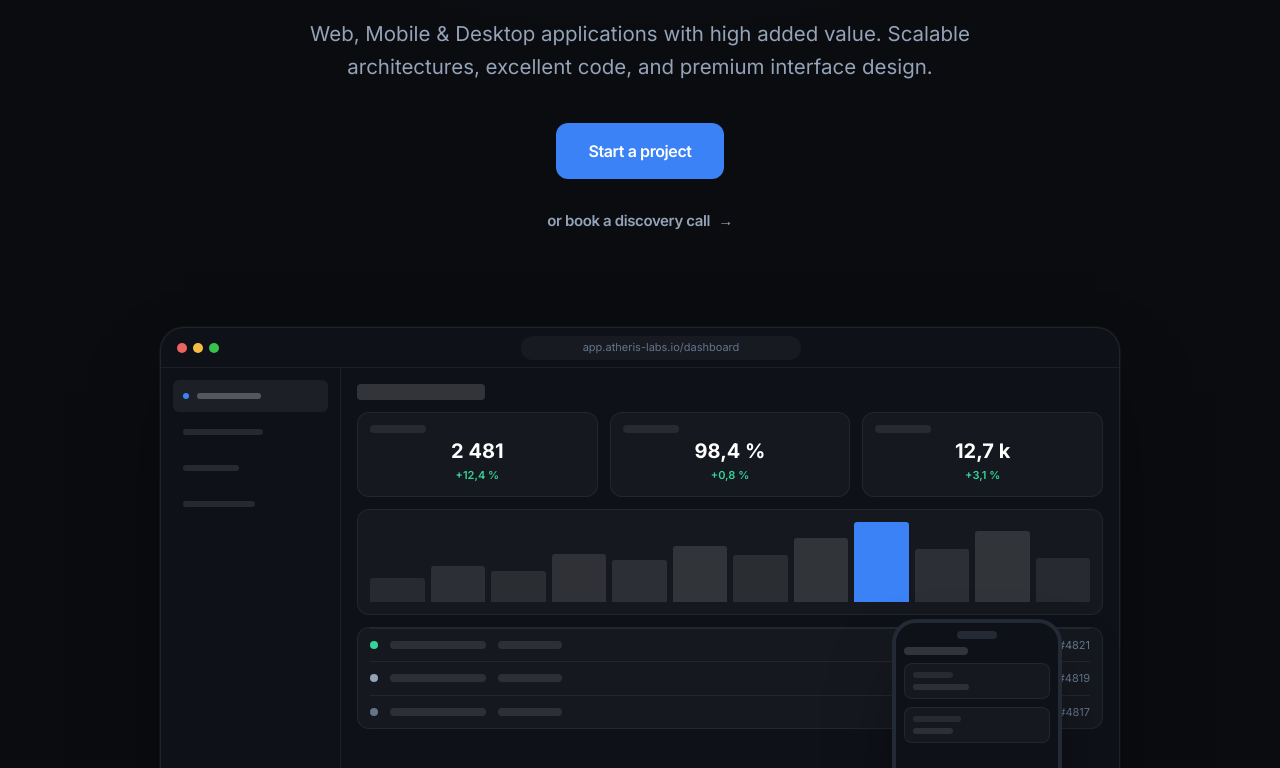
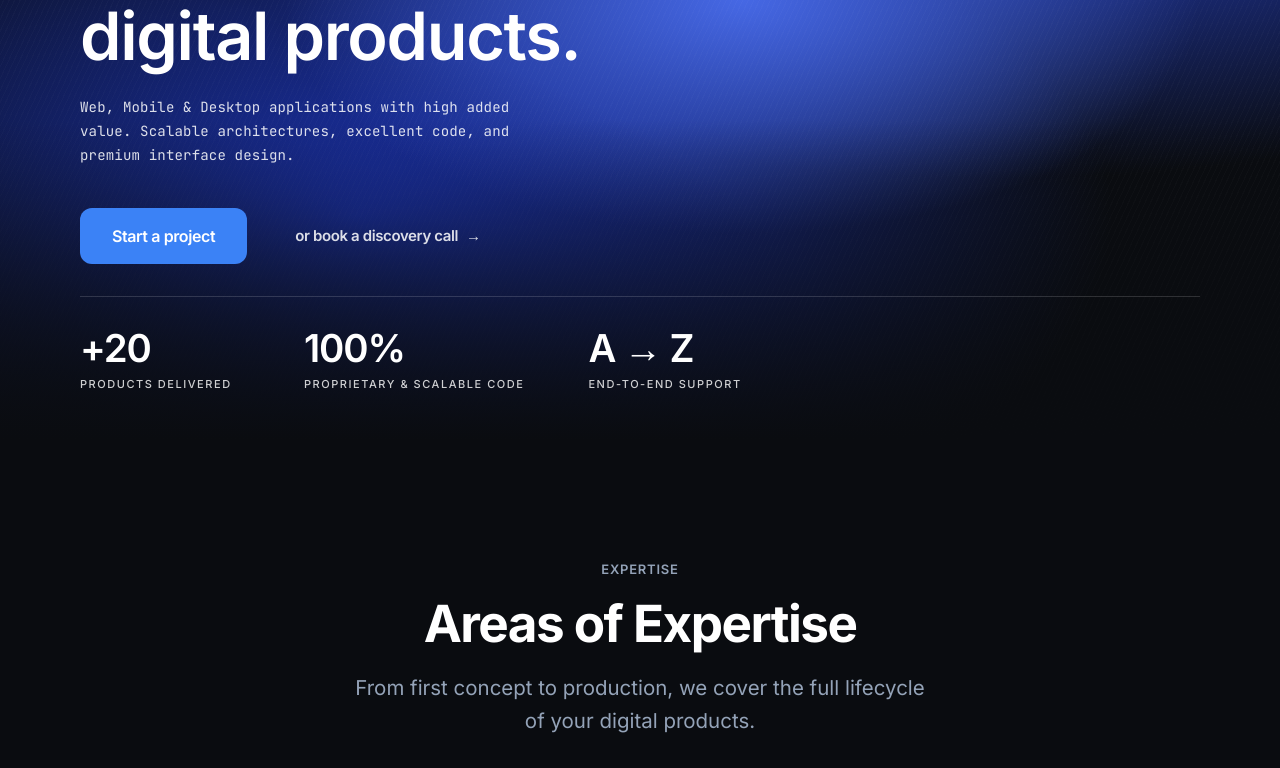
Before and after one commit to SOf1AN3/Atheris, a Next.js app: page /en in a window 1280 px wide. Shown: the part 432-1200 px from the top of the page. Built offline with nearby package versions, Linux system fonts and the light colour scheme.

Commit message:
refactor(hero): hero plein cadre fond mesh bleu, layout gauche et stats bas, mockup supprime

```diff
--- a/src/components/sections/Hero.tsx
+++ b/src/components/sections/Hero.tsx
@@ -1,9 +1,15 @@
-import { Badge } from "@/components/ui/Badge";
+import { JetBrains_Mono } from "next/font/google";
+
 import { Button } from "@/components/ui/Button";
 import type { HeroContent } from "@/content/types";
 
-import { HeroVisual } from "./HeroVisual";
 import { TrustBar } from "./TrustBar";
+
+const mono = JetBrains_Mono({
+  subsets: ["latin"],
+  display: "swap",
+  weight: ["400", "500"],
+});
 
 type HeroProps = {
   hero: HeroContent;
@@ -14,40 +20,62 @@ export function Hero({ hero }: HeroProps) {
     <section
       id="top"
       aria-labelledby="hero-title"
-      className="relative overflow-hidden pt-[64px] pb-[64px] md:pt-[120px] md:pb-[96px] text-center"
+      className="relative isolate flex min-h-[100svh] flex-col overflow-hidden"
     >
-      {/* DESIGN: seul halo radial autorisé du site (DESIGN.md §4.1). Décoratif, non interactif. */}
+      {/* FOND MESH 100% CSS — décoratif, aucune image, aucune animation. */}
       <div
         aria-hidden="true"
-        className="pointer-events-none absolute inset-0 bg-[radial-gradient(ellipse_80%_50%_at_50%_-10%,rgba(59,130,246,0.10),transparent_70%)]"
-      />
-      <div className="relative z-10 mx-auto max-w-[1200px] px-[clamp(1.25rem,5vw,2.5rem)]">
-        {/* DESIGN: pulse du point géré au niveau du Badge (tâche ultérieure si requis) —
-            le composant Badge n'expose pas le style du point interne ; pas de ciblage
-            CSS profond (retenue, DESIGN.md §11). */}
-        <Badge variant="pill" dot>
-          {hero.badge}
-        </Badge>
-        <h1 id="hero-title" className="mx-auto mt-8 max-w-[16ch] md:mt-10 md:max-w-[18ch] text-balance font-extrabold tracking-[-0.035em] leading-[1.02] text-fg text-[clamp(2.75rem,6vw,4.75rem)]">
+        className="pointer-events-none absolute inset-0 -z-10 bg-[#0A0C10]"
+      >
+        {/* 1. Base charbon. */}
+        {/* 2. Grande nappe bleu royal (haut-droit). */}
+        <div className="absolute inset-0 bg-[radial-gradient(120%_85%_at_78%_18%,#2B4BE8_0%,transparent_58%)]" />
+        {/* 3. Nappe secondaire (bas-gauche). */}
+        <div className="absolute inset-0 bg-[radial-gradient(95%_75%_at_28%_72%,#1E3ACF_0%,transparent_62%)]" />
+        {/* 4. Reflet « pli » lumineux. */}
+        <div className="absolute inset-0 opacity-90 bg-[radial-gradient(55%_45%_at_58%_45%,#4B6FF0_0%,transparent_65%)]" />
+        {/* 5. Vignettage sombre en haut-gauche. */}
+        <div className="absolute inset-0 bg-[radial-gradient(45%_38%_at_8%_6%,rgba(10,12,16,0.9),transparent_72%)]" />
+        {/* 6. Texture tissée très subtile. */}
+        <div className="absolute inset-0 opacity-60 bg-[repeating-linear-gradient(115deg,rgba(255,255,255,0.035)_0px,rgba(255,255,255,0.035)_1px,transparent_1px,transparent_5px)]" />
+        {/* 7. Ancrage du texte (lisibilité du bloc gauche). */}
+        <div className="absolute inset-0 bg-[radial-gradient(85%_70%_at_5%_95%,rgba(10,12,16,0.6),transparent_72%)]" />
+        {/* 8. Fondu de sortie vers le charbon (continuité avec la section suivante). */}
+        <div className="absolute inset-0 bg-[linear-gradient(to_bottom,transparent_60%,#0A0C10_100%)]" />
+      </div>
+
+      {/* CONTENU — aligné à gauche, ancré en bas. */}
+      <div className="relative flex flex-1 flex-col justify-end pt-28 pb-8 md:pt-40">
+        <div className="mx-auto w-full max-w-[1200px] px-[clamp(1.25rem,5vw,2.5rem)]">
+          <h1
+            id="hero-title"
+            className="max-w-[15ch] text-balance font-semibold tracking-[-0.02em] leading-[1.05] text-fg text-[clamp(2.5rem,5.2vw,4.25rem)]"
+          >
             {hero.title}
           </h1>
-        <p className="mx-auto mt-4 max-w-[42rem] text-balance text-[clamp(1.125rem,1.6vw,1.375rem)] leading-relaxed text-muted md:mt-6">
+          <p
+            className={`${mono.className} mt-6 max-w-[52ch] text-[clamp(0.875rem,1.1vw,1rem)] leading-[1.7] tracking-[0.01em] text-white/85`}
+          >
             {hero.subtitle}
           </p>
-        <div className="mt-8 flex flex-col items-center md:mt-10">
+          <div className="mt-10 flex flex-wrap items-center gap-6">
             <Button variant="primary" size="lg" href="#contact">
               {hero.primaryCta}
             </Button>
-          <div className="mt-4">
-            <Button variant="ghost" href={hero.secondaryCtaHref}>
+            <Button
+              variant="ghost"
+              href={hero.secondaryCtaHref}
+              className="text-white/85 hover:text-white"
+            >
               {hero.secondaryCta}
             </Button>
           </div>
         </div>
-        <div className="mt-16 md:mt-20">
-          <HeroVisual />
       </div>
-        <div className="mt-16 md:mt-16">
+
+      {/* STATS intégrées en bas du hero. */}
+      <div className="relative">
+        <div className="mx-auto w-full max-w-[1200px] px-[clamp(1.25rem,5vw,2.5rem)] pb-10 md:pb-12">
           <TrustBar stats={hero.trustStats} />
         </div>
       </div>
--- a/src/components/sections/HeroVisual.tsx
+++ /dev/null
@@ -1,162 +0,0 @@
-/**
- * HeroVisual — mockup produit 100% CSS (aucun asset externe).
- * Décoratif : conteneur racine `aria-hidden="true"` (DESIGN.md §4.2, §6.6).
- * Composant SERVEUR sans props.
- */
-
-const CHART_BARS: ReadonlyArray<{ height: string; tone: string }> = [
-  { height: "h-[30%]", tone: "bg-white/[0.08]" },
-  { height: "h-[45%]", tone: "bg-white/[0.10]" },
-  { height: "h-[38%]", tone: "bg-white/[0.09]" },
-  { height: "h-[60%]", tone: "bg-white/[0.11]" },
-  { height: "h-[52%]", tone: "bg-white/[0.10]" },
-  { height: "h-[70%]", tone: "bg-white/[0.12]" },
-  { height: "h-[58%]", tone: "bg-white/[0.09]" },
-  { height: "h-[80%]", tone: "bg-white/[0.12]" },
-  { height: "h-full", tone: "bg-accent" },
-  { height: "h-[66%]", tone: "bg-white/[0.10]" },
-  { height: "h-[88%]", tone: "bg-white/[0.12]" },
-  { height: "h-[54%]", tone: "bg-white/[0.08]" },
-];
-
-const SIDEBAR_ITEMS: ReadonlyArray<{ barWidth: string; active: boolean }> = [
-  { barWidth: "w-16", active: true },
-  { barWidth: "w-20", active: false },
-  { barWidth: "w-14", active: false },
-  { barWidth: "w-18", active: false },
-];
-
-const KPI_CARDS: ReadonlyArray<{ value: string; delta: string }> = [
-  { value: "2 481", delta: "+12,4 %" },
-  { value: "98,4 %", delta: "+0,8 %" },
-  { value: "12,7 k", delta: "+3,1 %" },
-];
-
-const TABLE_ROWS: ReadonlyArray<{ dot: string; ref: string }> = [
-  { dot: "bg-success", ref: "#4821" },
-  { dot: "bg-muted", ref: "#4819" },
-  { dot: "bg-faint", ref: "#4817" },
-];
-
-export function HeroVisual() {
-  return (
-    <div
-      role="presentation"
-      aria-hidden="true"
-      className="relative mx-auto w-full max-w-[960px]"
-    >
-      {/* Dégradé de fond imperceptible (§4.2). */}
-      <div className="pointer-events-none absolute inset-0 bg-[radial-gradient(60%_60%_at_50%_40%,rgba(255,255,255,0.03),transparent)]" />
-      {/* Wrapper chevauchement : overflow-visible en md pour laisser la frame mobile déborder,
-          la fenêtre elle-même garde son overflow-hidden. */}
-      <div className="relative">
-        {/* ——— Fenêtre Desktop ——— */}
-        <div className="flex aspect-[4/3] flex-col overflow-hidden rounded-[24px] border border-white/[0.08] shadow-[0_40px_80px_-24px_rgba(0,0,0,0.65),0_0_0_1px_rgba(255,255,255,0.04)] bg-ink-2 md:aspect-[16/10]">
-          {/* Barre de titre */}
-          <div className="flex h-10 shrink-0 items-center border-b border-white/[0.06] px-4">
-            <div className="flex items-center gap-1.5 saturate-[0.85]">
-              <span className="size-2.5 rounded-full bg-[#FF5F57]" />
-              <span className="size-2.5 rounded-full bg-[#FEBC2E]" />
-              <span className="size-2.5 rounded-full bg-[#28C840]" />
-            </div>
-            <div className="mx-auto flex h-6 max-w-[280px] flex-1 items-center justify-center rounded-full bg-white/[0.04] text-[11px] text-faint">
-              app.atheris-labs.io/dashboard
-            </div>
-          </div>
-          {/* Corps */}
-          <div className="flex min-h-0 flex-1 overflow-hidden">
-            {/* Sidebar */}
-            <div className="hidden w-[180px] shrink-0 flex-col gap-1 border-r border-white/[0.06] p-3 md:flex">
-              {SIDEBAR_ITEMS.map((item) => (
-                <div
-                  key={item.barWidth}
-                  className={`flex h-8 items-center gap-2 rounded-md px-2.5 ${
-                    item.active ? "bg-white/[0.06]" : ""
-                  }`}
-                >
-                  {item.active ? (
-                    <span className="size-1.5 shrink-0 rounded-full bg-accent" />
-                  ) : null}
-                  <span
-                    className={`h-1.5 rounded bg-white/[0.10] ${item.barWidth} ${
-                      item.active ? "bg-white/[0.25]" : ""
-                    }`}
-                  />
-                </div>
-              ))}
-            </div>
-            {/* Zone principale */}
-            <div className="min-w-0 flex-1 space-y-3 overflow-hidden p-4">
-              <span className="block h-4 w-32 rounded bg-white/[0.15]" />
-              {/* Cartes KPI */}
-              <div className="grid grid-cols-3 gap-3">
-                {KPI_CARDS.map((card) => (
-                  <div
-                    key={card.value}
-                    className="rounded-xl border border-white/[0.06] bg-white/[0.03] p-3"
-                  >
-                    <span className="mb-2 block h-2 w-14 rounded bg-white/[0.08]" />
-                    <span className="block text-[20px] font-bold leading-none text-fg">
-                      {card.value}
-                    </span>
-                    <span className="mt-1.5 block text-[11px] font-semibold text-success">
-                      {card.delta}
-                    </span>
-                  </div>
-                ))}
-              </div>
-              {/* Mini-graphique barres (12 barres, 1 seule en accent) */}
-              <div className="rounded-xl border border-white/[0.06] bg-white/[0.03] p-3">
-                <div className="flex h-20 items-end gap-1.5">
-                  {CHART_BARS.map((bar, index) => (
-                    <span
-                      key={`${bar.height}-${index}`}
-                      className={`flex-1 rounded-t-[3px] ${bar.height} ${bar.tone}`}
-                    />
-                  ))}
-                </div>
-              </div>
-              {/* Extrait de tableau */}
-              <div className="rounded-xl border border-white/[0.06] bg-white/[0.03] px-3">
-                {TABLE_ROWS.map((row) => (
-                  <div
-                    key={row.ref}
-                    className="flex items-center gap-3 border-t border-white/[0.06] py-2"
-                  >
-                    <span className={`size-2 shrink-0 rounded-full ${row.dot}`} />
-                    <span className="h-2 w-24 rounded bg-white/[0.10]" />
-                    <span className="h-2 w-16 rounded bg-white/[0.10]" />
-                    <span className="ml-auto text-[11px] text-faint">{row.ref}</span>
-                  </div>
-                ))}
-              </div>
-            </div>
-          </div>
-        </div>
-        {/* ——— Frame Mobile ——— */}
-        {/* <768px : empilé sous la fenêtre, centré (§4.2 responsive) ;
-            ≥768px : chevauche le coin bas-droit (translate ~ +12% x / +16% y). */}
-        <div className="mx-auto mt-6 flex aspect-[9/19.5] w-[160px] flex-col overflow-hidden rounded-[24px] border-4 border-line bg-ink-2 shadow-[0_40px_80px_-24px_rgba(0,0,0,0.65)] max-md:scale-[0.98] md:absolute md:-bottom-[10%] md:right-[6%] md:mt-0 md:w-[170px]">
-          <div className="mx-auto mt-2 h-2 w-10 shrink-0 rounded-full bg-line" />
-          <div className="flex min-h-0 flex-1 flex-col gap-2 p-2">
-            <span className="h-2 w-16 rounded bg-white/[0.15]" />
-            <div className="space-y-1.5 rounded-lg border border-white/[0.06] bg-white/[0.03] p-2">
-              <span className="block h-1.5 w-10 rounded bg-white/[0.08]" />
-              <span className="block h-1.5 w-14 rounded bg-white/[0.10]" />
-            </div>
-            <div className="space-y-1.5 rounded-lg border border-white/[0.06] bg-white/[0.03] p-2">
-              <span className="block h-1.5 w-12 rounded bg-white/[0.08]" />
-              <span className="block h-1.5 w-10 rounded bg-white/[0.10]" />
-            </div>
-            <div className="mt-auto flex justify-around border-t border-white/[0.06] py-2">
-              <span className="size-3.5 rounded bg-white/[0.10]" />
-              <span className="size-3.5 rounded bg-accent" />
-              <span className="size-3.5 rounded bg-white/[0.10]" />
-              <span className="size-3.5 rounded bg-white/[0.10]" />
-            </div>
-          </div>
-        </div>
-      </div>
-    </div>
-  );
-}
--- a/src/components/sections/TrustBar.tsx
+++ b/src/components/sections/TrustBar.tsx
@@ -6,18 +6,17 @@ type TrustBarProps = {
 
 export function TrustBar({ stats }: TrustBarProps) {
   return (
-    <div className="mx-auto grid max-w-[1000px] grid-cols-1 divide-y divide-line md:grid-cols-3 md:divide-x md:divide-y-0">
+    <dl className="flex flex-col gap-6 border-t border-white/15 pt-8 sm:flex-row sm:items-end sm:gap-12 md:gap-16">
       {stats.map((stat) => (
-        <div
-          key={stat.label}
-          className="flex flex-col items-center gap-2 px-6 py-6 md:py-6"
-        >
-          <span className="text-[clamp(1.75rem,3vw,2.5rem)] font-bold tracking-[-0.03em] text-fg">
+        <div key={stat.label} className="sm:min-w-[10rem]">
+          <dt className="text-[clamp(1.75rem,3vw,2.5rem)] font-semibold tracking-[-0.03em] leading-none text-fg">
             {stat.value}
-          </span>
-          <span className="text-sm text-muted">{stat.label}</span>
+          </dt>
+          <dd className="m-0 mt-2 text-[11px] font-medium uppercase tracking-[0.14em] text-white/80">
+            {stat.label}
+          </dd>
         </div>
       ))}
-    </div>
+    </dl>
   );
 }
```
Lines whose indentation alone changed are shown as unchanged.
